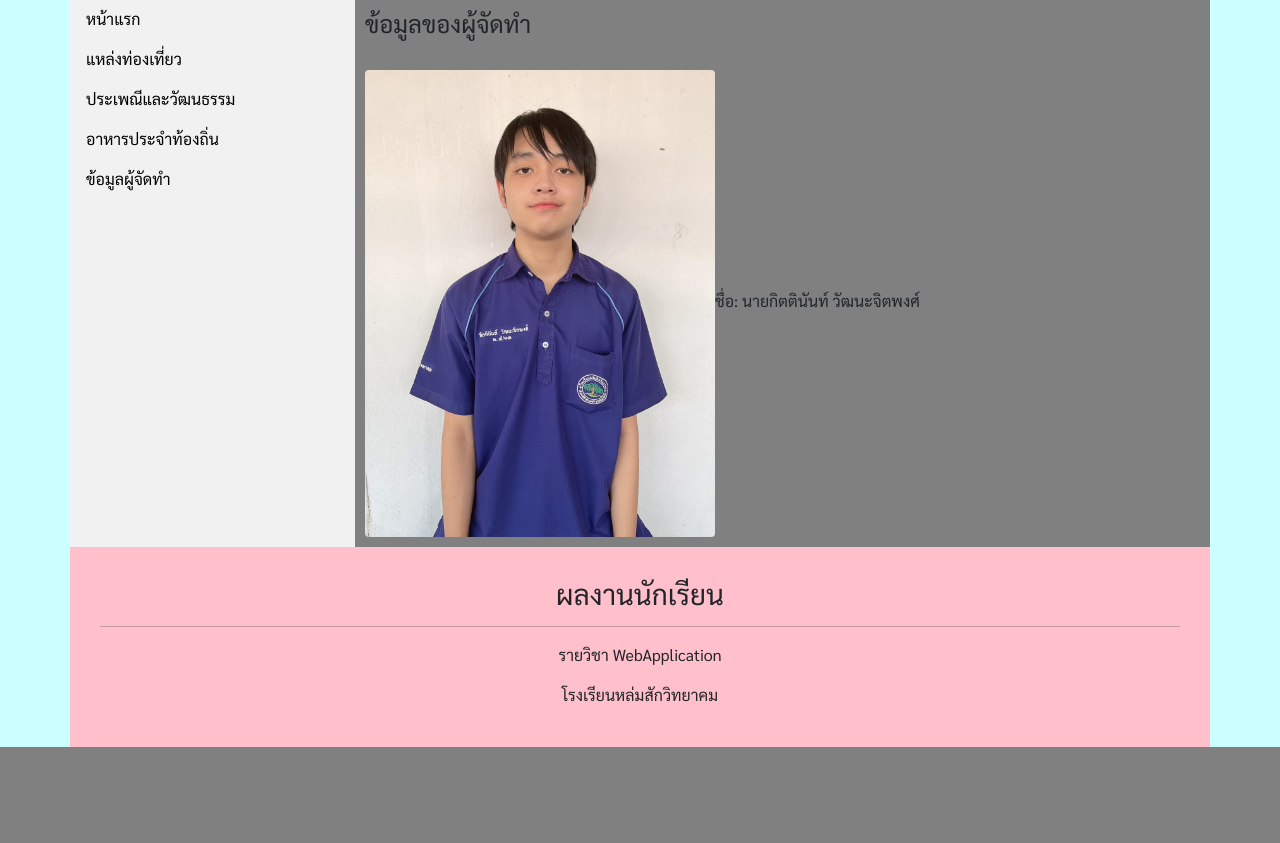
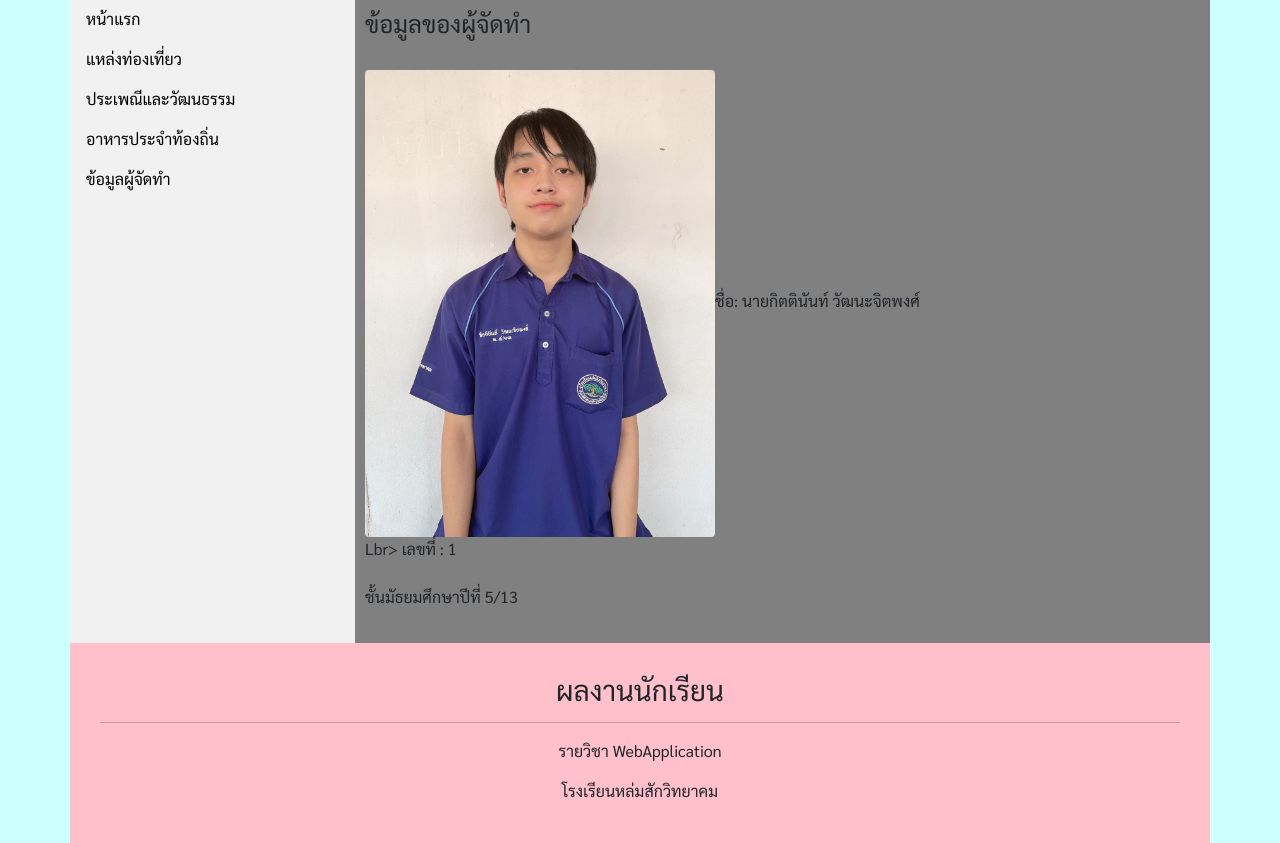
Before and after one commit to napaeworn/phpclassroom, a PHP site: page /owner.php in a window 1280 px wide. Shown: the part 161-1004 px from the top of the page. Before the commit the page ends 908 px from the top, so only its background shows below. Run offline with PHP 8.4, Linux system fonts and the light colour scheme.

Commit message:
Update owner.php

```diff
--- a/owner.php
+++ b/owner.php
@@ -79,8 +79,8 @@
         </div>
         <div class="col-9" id="content">
           <b><h4>ข้อมูลของผู้จัดทำ</h4></b><br>
-          <img src="poon.jpg" width = "350px"stlye="foat:left" class="img-fluid rounded"><right>ชื่อ: นายกิตตินันท์ วัฒนะจิตพงศ์</right>
-
+          <img src="poon.jpg" width = "350px"stlye="foat:left" class="img-fluid rounded"><right>ชื่อ: นายกิตตินันท์ วัฒนะจิตพงศ์</right><br>Lbr>
+         <right>เลขที่ : 1</right><br><br><right>ชั้นมัธยมศึกษาปีที่ 5/13 </right><br><br>
         </div>
       </div>
        <div class="row">
```
